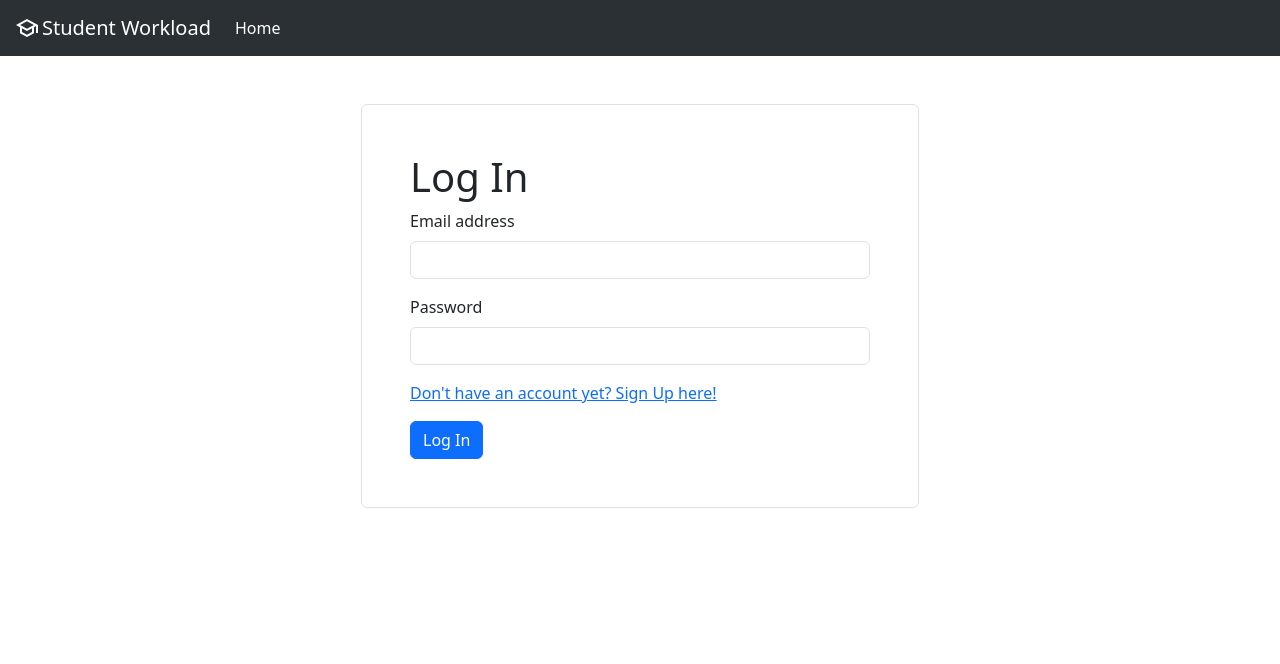
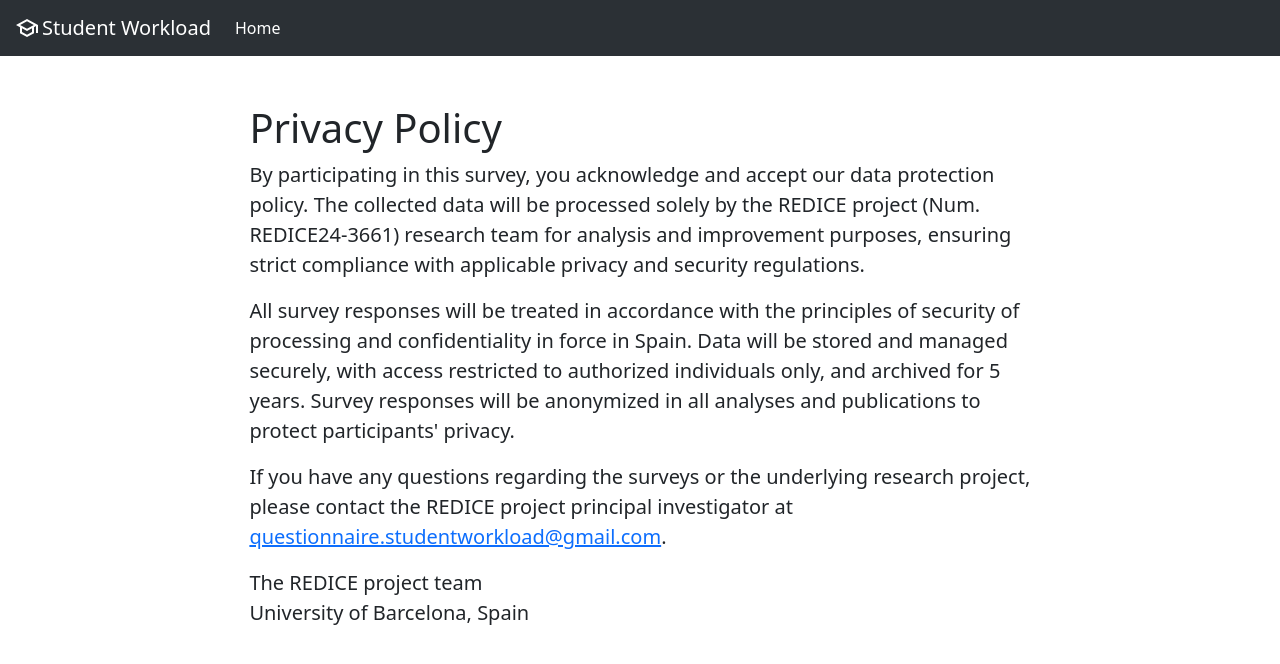
Before and after one commit to fabio-susinn/webapp_TFG, a Vue app: page /#/terms-of-service in a window 1280 px wide. Before the commit this address led to /login#/signup. Shown: the top 664 px of the page. Built offline with nearby package versions, Linux system fonts and the light colour scheme; no server answers.

Commit message:
feat: Privacy Policy

```diff
--- a/src/components/TermsOfService.vue
+++ b/src/components/TermsOfService.vue
@@ -1,5 +1,20 @@
 <template>
-    <div>
-        AAAAAAAAAAAAAAAAAAA
+    <div class="privacy-container">
+        <h1>Privacy Policy</h1>
+        <p class="policy-text">By participating in this survey, you acknowledge and accept our data protection policy. The collected data will be processed solely by the REDICE project (Num. REDICE24-3661) research team for analysis and improvement purposes, ensuring strict compliance with applicable privacy and security regulations.</p>
+        <p class="policy-text">All survey responses will be treated in accordance with the principles of security of processing and confidentiality in force in Spain. Data will be stored and managed securely, with access restricted to authorized individuals only, and archived for 5 years. Survey responses will be anonymized in all analyses and publications to protect participants' privacy.</p>
+        <p class="policy-text">If you have any questions regarding the surveys or the underlying research project, please contact the REDICE project principal investigator at <a href="mailto:questionnaire.studentworkload@gmail.com?subject=Info%20Student%20Workload">questionnaire.studentworkload@gmail.com</a>. </p>
+        <p class="policy-text">The REDICE project team <br>
+            University of Barcelona, Spain</p>
     </div>
 </template>
+
+<style scoped>
+.privacy-container{
+    margin: 0 15%;
+}
+
+.policy-text{
+    font-size: 20px;
+}
+</style>
--- a/src/components/TermsOfServicePush.vue
+++ b/src/components/TermsOfServicePush.vue
@@ -20,8 +20,8 @@ export default {
   methods: {
     async acceptTermsService(){
       const user_collection = collection(db, "users")
-      const email_user = getAuth().currentUser.email
-      const q = query(user_collection, where("email", "==", email_user))
+      const user_uid = getAuth().currentUser.uid
+      const q = query(user_collection, where("uid", "==", user_uid))
       const querySnapshot = await getDocs(q)
       for (const docSnapshot of querySnapshot.docs) {
         const userRef = doc(db, "users", docSnapshot.id);
--- a/src/routes/index.js
+++ b/src/routes/index.js
@@ -1,4 +1,4 @@
-import { createWebHistory, createRouter } from 'vue-router'
+import {createRouter, createWebHashHistory } from 'vue-router'
 
 import LogInView from '@/components/LogInView.vue'
 import FormView from '@/components/FormView.vue'
@@ -47,7 +47,7 @@ const routes = [
 ]
 
 const router = createRouter({
-  history: createWebHistory(),
+  history: createWebHashHistory(),
   routes
 })
 
```
